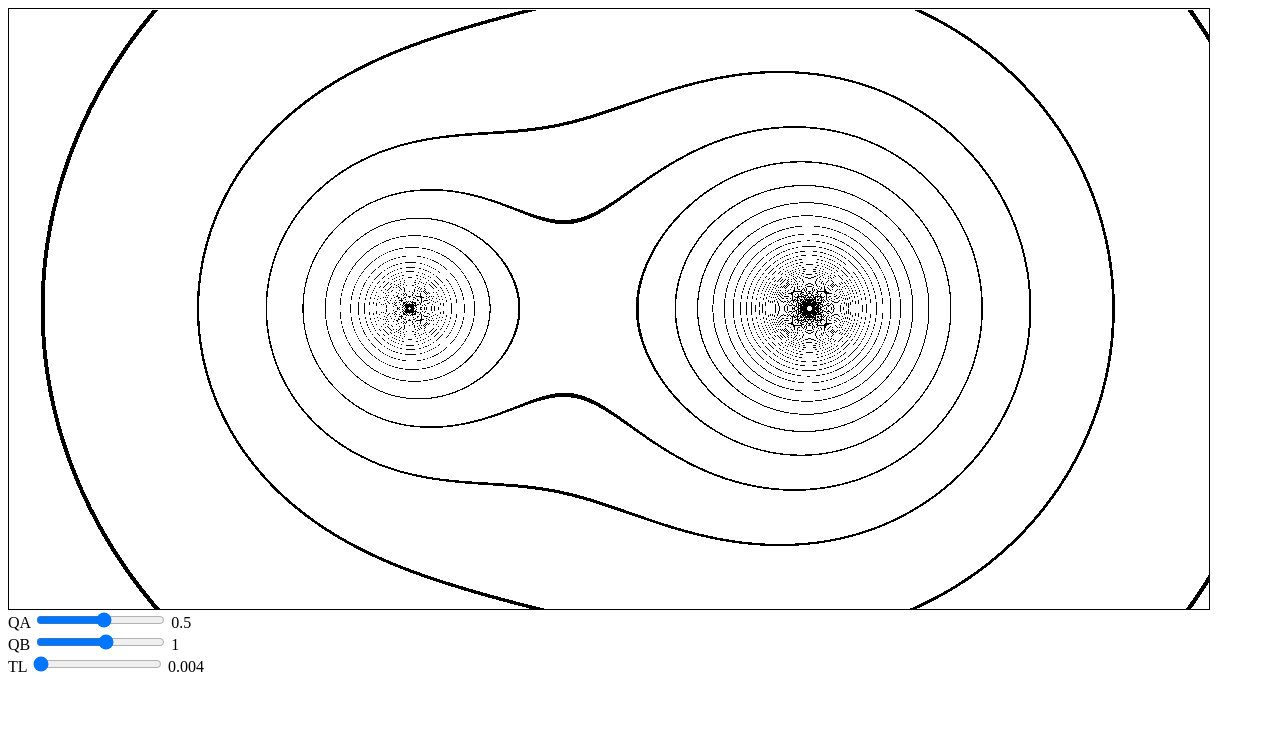
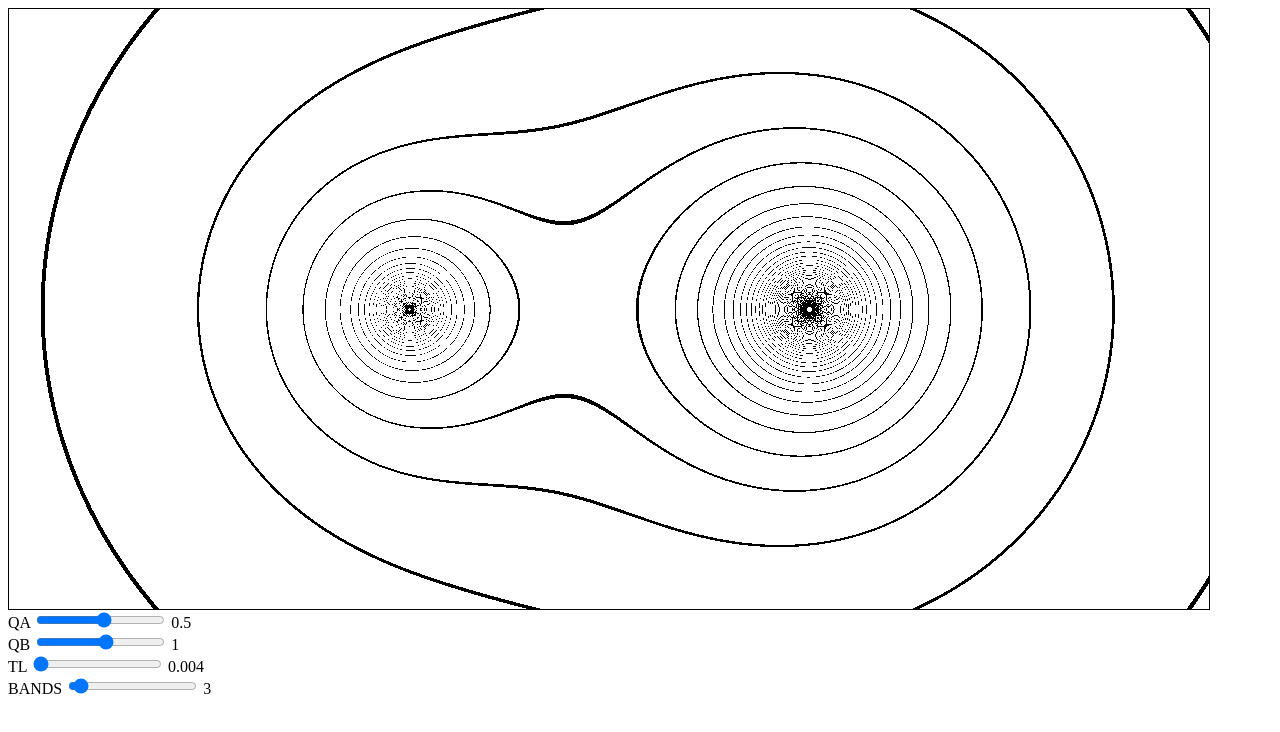
Before and after one commit to rbtdev/epot, a plain HTML site: page index.html in a window 1280 px wide. Drawn offline with Linux system fonts and the light colour scheme.

Commit message:
add BANDS slider

```diff
--- a/index.html
+++ b/index.html
@@ -18,18 +18,23 @@
     <div class='slidecontainer'>
         <span>QA</span>
         <input type="range" min="-10" max="10" step=".01" value="1" class="slider" id="qaSlider" />
-        <span id = 'qaValue'></span>
+        <span id='qaValue'></span>
     </div>
     <div class='slidecontainer'>
         <span>QB</span>
         <input type="range" min="-10" max="10" step=".01" value="1" class="slider" id="qbSlider" />
-        <span id = 'qbValue'></span>
+        <span id='qbValue'></span>
     </div>
     <div class='slidecontainer'>
-            <span>TL</span>
-            <input type="range" min="0" max="1" step=".001" value="0" class="slider" id="tlSlider" />
-            <span id = 'tlValue'></span>
-        </div>
+        <span>TL</span>
+        <input type="range" min="0" max="1" step=".001" value="0" class="slider" id="tlSlider" />
+        <span id='tlValue'></span>
+    </div>
+    <div class='slidecontainer'>
+        <span>BANDS</span>
+        <input type="range" min="1" max="50" step=".1" value="3" class="slider" id="bandSlider" />
+        <span id='bandValue'></span>
+    </div>
 </body>
 
 <script>
@@ -41,6 +46,8 @@
     let qbValue = document.getElementById('qbValue');
     let tlSlider = document.getElementById('tlSlider');
     let tlValue = document.getElementById('tlValue');
+    let bandSlider = document.getElementById('bandSlider');
+    let bandValue = document.getElementById('bandValue');
     const HEIGHT = canvas.height;
     const WIDTH = canvas.width;
     let opts = {
@@ -53,7 +60,8 @@
         XB: 800,
         YB: HEIGHT / 2,
         QA: .5,
-        QB: 1
+        QB: 1,
+        BANDS: 3
     }
 
     qaSlider.value = opts.QA;
@@ -61,6 +69,8 @@
     qbSlider.value = opts.QB;
     qbValue.innerHTML = opts.QB;
     tlValue.innerHTML = opts.TL;
+    bandSlider.value = opts.BANDS;
+    bandValue.innerHTML = opts.BANDS;
 
     qaSlider.oninput = function () {
         opts.QA = this.value;
@@ -80,24 +90,30 @@
         render(opts);
     }
 
+    bandSlider.oninput = function () {
+        opts.BANDS = this.value;
+        bandValue.innerHTML = opts.BANDS;
+        render(opts);
+    }
+
     render(opts);
 
     function render(opts) {
-        let { ctx, HEIGHT, WIDTH, TL, XA, YA, XB, YB, QA, QB } = opts;
+        let { ctx, BANDS, HEIGHT, WIDTH, TL, XA, YA, XB, YB, QA, QB } = opts;
         var dy = [];
         ctx.clearRect(0, 0, WIDTH, HEIGHT);
-        for (let y = 1; y <= HEIGHT; y++) {
+        for (let y = 0; y < HEIGHT; y++) {
             let v = Math.pow((y - HEIGHT / 2), 2);
             dy.push(v);
             console.log(v)
         }
-        for (let x = 0; x <= WIDTH; x++) {
-            let u = Math.pow((x - XA), 2);
-            let w = Math.pow((x - XB), 2);
-            for (let y = 1; y <= HEIGHT; y++) {
+        for (let x = 0; x < WIDTH; x++) {
+            let u = (x - XA) * (x - XA);
+            let w = (x - XB) * (x - XB);
+            for (let y = 0; y < HEIGHT; y++) {
                 if ((y == YB && x == XB) || (y == YA && x == XA)) continue;
-                let v = 250 * ((QA / Math.pow((u + dy[y]), 0.5)) + (QB / Math.pow(w + dy[y], 0.5)));
-                let vr = Math.round(v*3)/3;
+                let v = 250 * ((QA / Math.sqrt(u + dy[y])) + (QB / Math.sqrt(w + dy[y])));
+                let vr = Math.round(v * BANDS) / BANDS;
                 if (Math.abs(v - vr) > TL * v || vr > 100) continue;
                 ctx.fillRect(x, y, 1, 1);
             }
```
